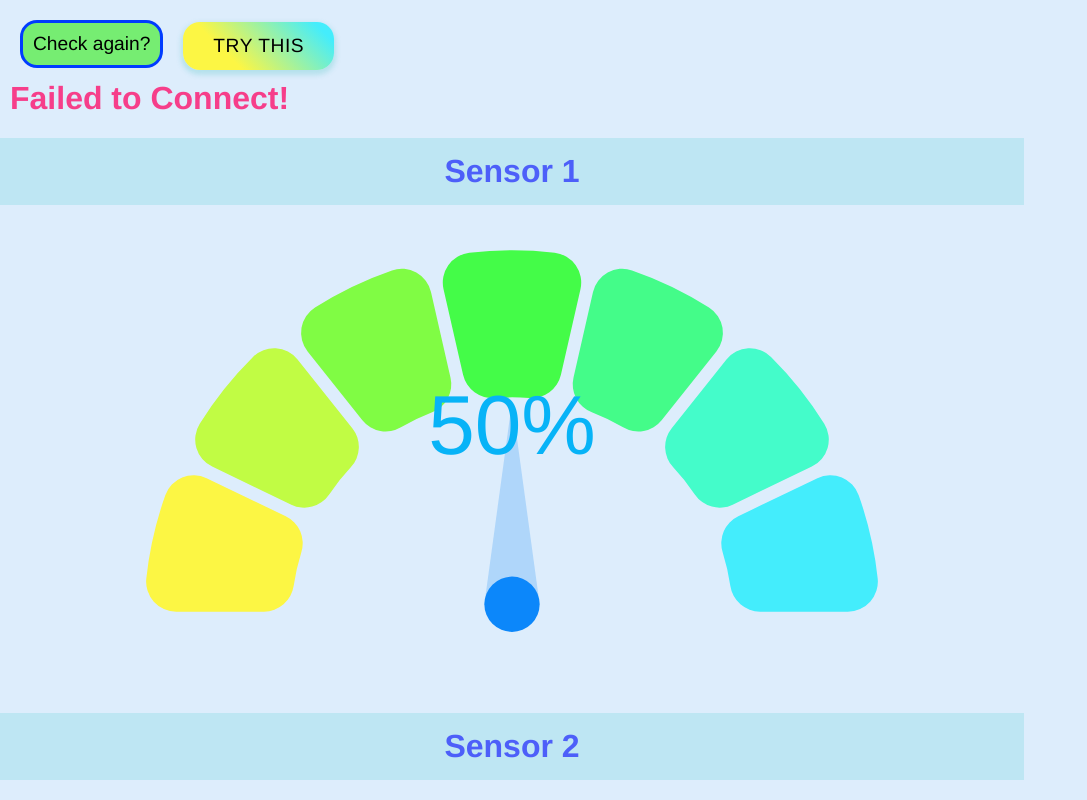
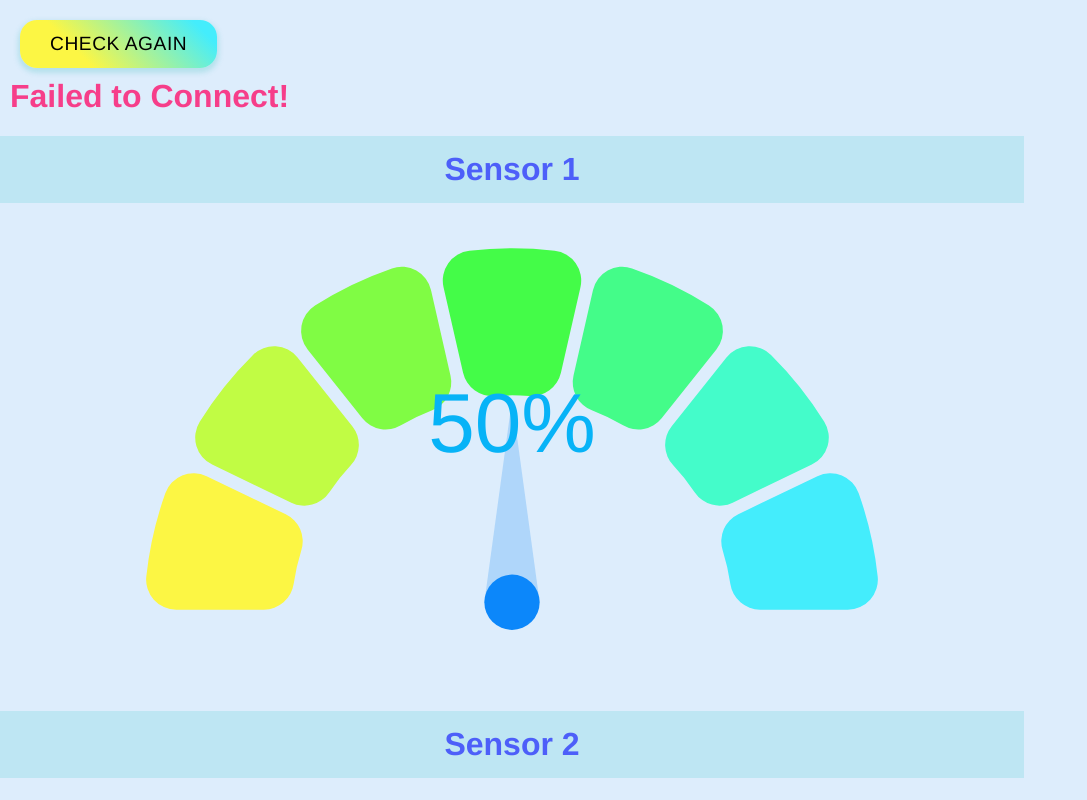
Before and after one commit to spaceC00kie/keep-my-plants-alive, a React (Create React App) app in the folder react-app/: page / in a window 1280 px wide. Shown: the top 800 px of the page, without its empty margins (0-1087 px from the left). Built offline with nearby package versions, Linux system fonts and the light colour scheme; no server answers.

Commit message:
moved button styling to css

```diff
--- a/react-app/src/App.css
+++ b/react-app/src/App.css
@@ -11,23 +11,6 @@ html {
   width: 80%;
 }
 
-.button {
-  background-color: #76ed72;
-  font-size: larger;
-  padding: 10px;
-  margin: 20px 20px 0px 20px;
-  border: 3px solid rgb(0, 60, 255);
-  border-radius: 17px;
-  transition-duration: 1s;
-}
-
-.button:hover {
-  background-color: #29fa22;
-  transform: scale(1.05);
-  box-shadow: 0 12px 16px 0 rgba(0, 0, 0, 0.24),
-    0 17px 50px 0 rgba(0, 0, 0, 0.19);
-}
-
 h1 {
   color: rgba(51, 64, 250, 0.815);
   text-align: center;
@@ -39,6 +22,25 @@ h2 {
   text-align: center;
 }
 
+#myButton {
+  background: linear-gradient(45deg, #fcf644 30%, #44edfc 90%);
+  border: 0;
+  border-radius: 17px;
+  box-shadow: 0 3px 5px 2px rgba(63, 191, 191, 0.25);
+  color: black;
+  font-size: larger;
+  height: 48px;
+  padding: 10px 30px;
+  margin: 20px 20px 0px 20px;
+  transition: 2s;
+}
+
+#myButton:hover {
+  background: #44fcaf;
+  box-shadow: 0 10px 15px 8px rgba(63, 191, 191, 0.35);
+  transform: scale(1.1);
+}
+
 #connection-status {
   color: rgba(255, 0, 98, 0.74);
   font-size: xx-large;
--- a/react-app/src/components/Pothos.js
+++ b/react-app/src/components/Pothos.js
@@ -9,22 +9,7 @@ const Pothos = () => {
   const [sensor2, setSensor2] = useState(0.5)
   const [isConnected, setIsConnected] = useState(true)
 
-  const MyButton = styled(Button)({
-    background: "linear-gradient(45deg, #fcf644 30%, #44edfc 90%)",
-    border: 0,
-    borderRadius: 17,
-    boxShadow: "0 3px 5px 2px rgba(63, 191, 191, 0.25)",
-    color: "black",
-    fontSize: "larger",
-    height: 48,
-    padding: "10px 30px",
-    transition: "1.3s cubic-bezier(.47,1.64,.41,.8)",
-    "&:hover": {
-      background: "#44fcaf",
-      boxShadow: "0 10px 15px 8px rgba(63, 191, 191, 0.35)",
-      transform: "scale(1.1)",
-    },
-  })
+  const MyButton = styled(Button)({})
 
   const getSoilSensor = () => {
     fetch("http://10.0.0.6:8080/sensor")
@@ -46,10 +31,7 @@ const Pothos = () => {
 
   return (
     <div className="gauge">
-      <Button class="button" onClick={() => getSoilSensor()} variant="outlined">
-        Check again?
-      </Button>
-      <MyButton onClick={() => getSoilSensor()}>Try this</MyButton>
+      <MyButton id="myButton" onClick={() => getSoilSensor()}>Check again</MyButton>
       {isConnected ? "" : <h2 id="connection-status">Failed to Connect!</h2>}
       <h1>Sensor 1</h1>
       <GaugeChart
```
